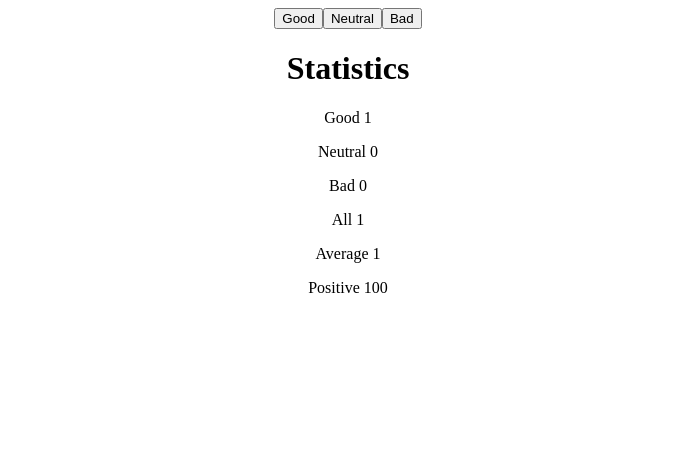
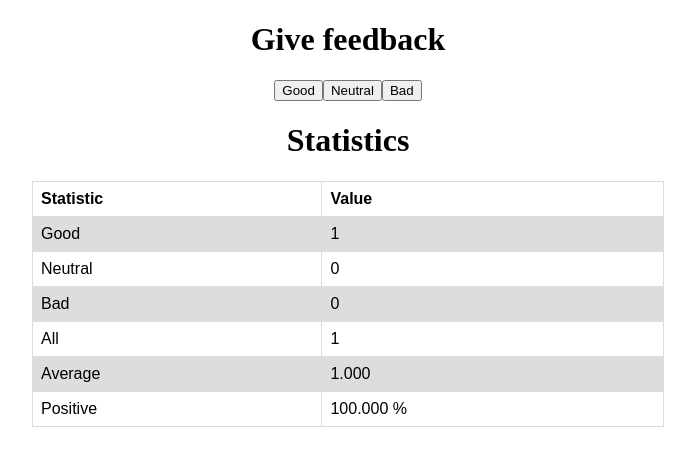
Before and after one commit to m-aljamal/fullstackopen, a React (Create React App) app in the folder part_1/unicafe/: page / in a window 1280 px wide. Both pictures are taken after a click on the button "Good". Shown: the top 466 px of the page, without its empty margins (292-987 px from the left). Built offline with nearby package versions, Linux system fonts and the light colour scheme.

Commit message:
unicafe step6

```diff
--- a/part_1/unicafe/src/App.css
+++ b/part_1/unicafe/src/App.css
@@ -36,3 +36,20 @@
     transform: rotate(360deg);
   }
 }
+table {
+  font-family: arial, sans-serif;
+  border-collapse: collapse;
+  width: 50%;
+  margin: auto;
+}
+
+td,
+th {
+  border: 1px solid #dddddd;
+  text-align: left;
+  padding: 8px;
+}
+
+tr:nth-child(even) {
+  background-color: #dddddd;
+}
--- a/part_1/unicafe/src/App.js
+++ b/part_1/unicafe/src/App.js
@@ -15,19 +15,24 @@ function App() {
 
   return (
     <div className="App">
+      <h1>Give feedback</h1>
       <Buttons feedback={feedback} setfeedback={setfeedback} />
       <h1>Statistics</h1>
       {good === 0 && neutral === 0 && bad === 0 ? (
         <h2>No feedback given</h2>
       ) : (
-        <>
+        <table>
+          <tr>
+            <th>Statistic</th>
+            <th>Value</th>
+          </tr>
           <Statistic text="Good" value={good} />
           <Statistic text="Neutral" value={neutral} />
           <Statistic text="Bad" value={bad} />
           <Statistic text="All" value={total} />
-          <Statistic text="Average" value={average} />
-          <Statistic text="Positive" value={positive} />
-        </>
+          <Statistic text="Average" value={average.toFixed(3)} />
+          <Statistic text="Positive" value={`${positive.toFixed(3)} % `} />
+        </table>
       )}
     </div>
   );
--- a/part_1/unicafe/src/components/Statistic.js
+++ b/part_1/unicafe/src/components/Statistic.js
@@ -2,9 +2,10 @@ import React from "react";
 
 const Statistic = ({ text, value }) => {
   return (
-    <p>
-      {text} {value}
-    </p>
+    <tr>
+      <td>{text}</td>
+      <td>{value} </td>
+    </tr>
   );
 };
 
```
